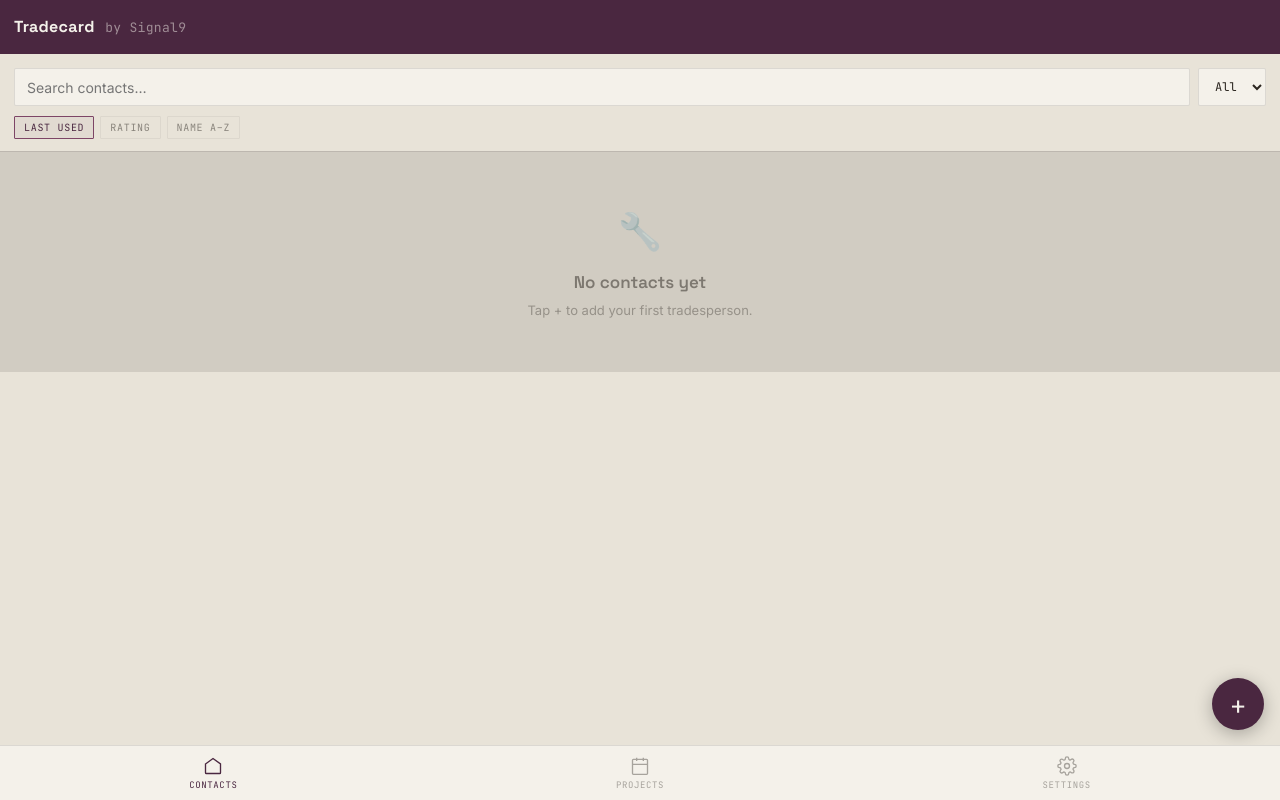
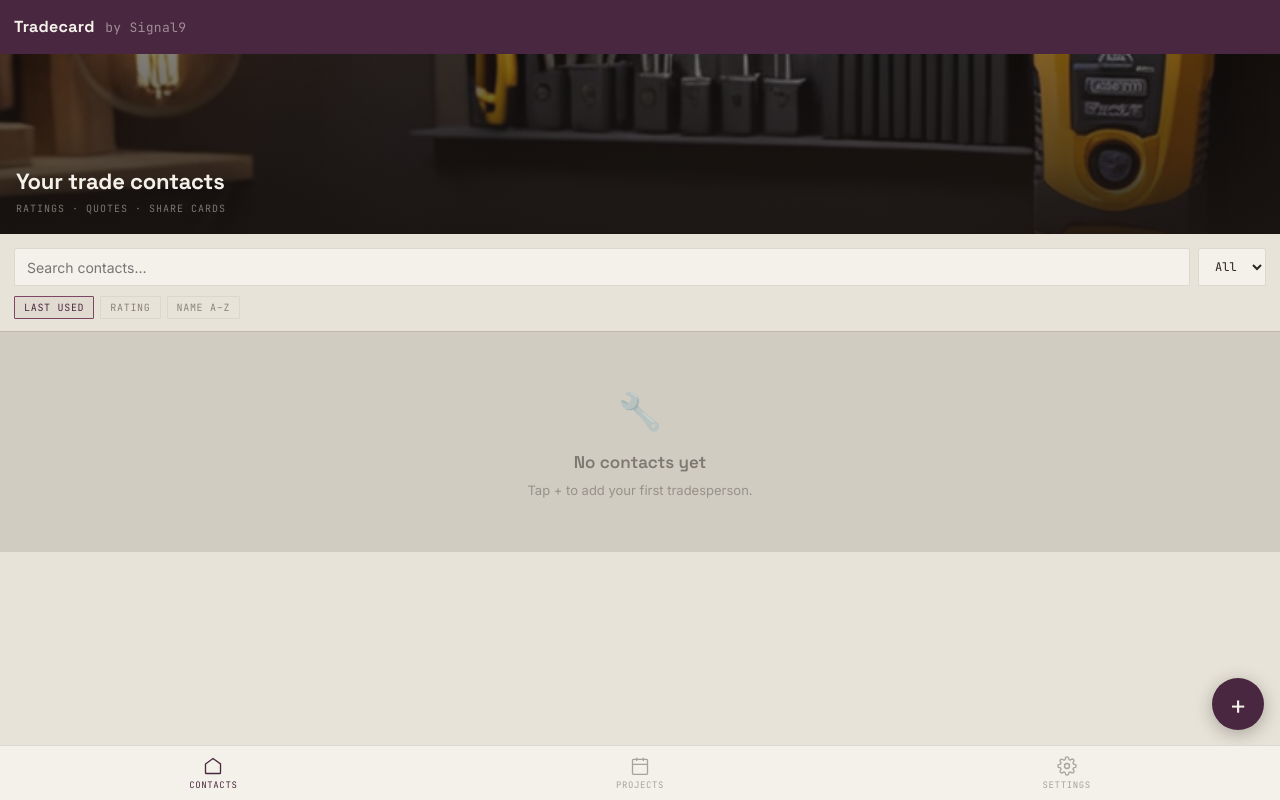
Before and after one commit to Dogowar01/tradecard, a plain HTML site: page index.html in a window 1280 px wide. Drawn offline with Linux system fonts and the light colour scheme.

Commit message:
Add background image and app icon
- bg.png: dark industrial workspace photo used as home screen hero background with gradient overlay for text legibility
- icon.png: workshop pegboard photo used as PWA install icon (manifest updated, purpose: any maskable)
- Home screen now has a 180px hero banner with bg.png, dark gradient fade to bottom, "Your trade contacts" title and sub-label
- manifest background_color updated to match dark image tone

Co-Authored-By: Claude Sonnet 4.6 <noreply@anthropic.com>

```diff
--- a/index.html
+++ b/index.html
@@ -109,6 +109,41 @@ img{display:block}
 /* ─── HOME ────────────────────────────────────────────── */
 #s-home{padding:0}
 
+.home-hero{
+  position:relative;
+  height:180px;
+  overflow:hidden;
+  background:url('bg.png') center center / cover no-repeat;
+}
+.home-hero::after{
+  content:'';
+  position:absolute;inset:0;
+  background:linear-gradient(
+    to bottom,
+    rgba(26,20,18,.55) 0%,
+    rgba(26,20,18,.72) 60%,
+    rgba(26,20,18,.92) 100%
+  );
+}
+.home-hero-inner{
+  position:absolute;
+  bottom:18px;left:16px;
+  z-index:1;
+}
+.home-hero-title{
+  font-family:var(--ff-display);
+  font-weight:700;font-size:22px;
+  color:#F4F1EA;
+  letter-spacing:-.01em;
+  margin-bottom:3px;
+}
+.home-hero-sub{
+  font-family:var(--ff-mono);
+  font-size:10px;letter-spacing:.1em;
+  text-transform:uppercase;
+  color:rgba(244,241,234,.45);
+}
+
 .home-filter{
   display:flex;gap:8px;padding:14px 14px 0;
 }
@@ -536,6 +571,12 @@ img{display:block}
 
     <!-- HOME -->
     <div id="s-home" class="screen on">
+      <div class="home-hero">
+        <div class="home-hero-inner">
+          <div class="home-hero-title">Your trade contacts</div>
+          <div class="home-hero-sub">Ratings · Quotes · Share cards</div>
+        </div>
+      </div>
       <div class="home-filter">
         <input id="srch" type="search" placeholder="Search contacts…" autocomplete="off">
         <select id="ftrade" aria-label="Filter by trade"></select>
```
Also changed, not shown: bg.png (added), icon.png (added), manifest.json.
